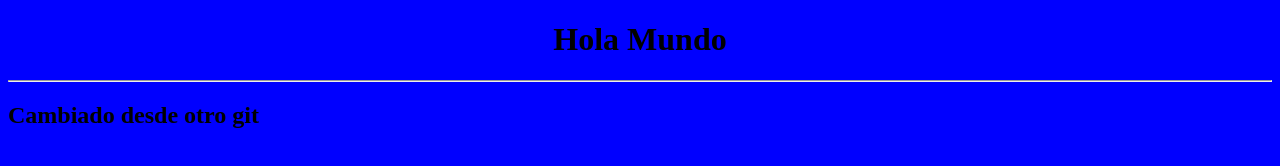
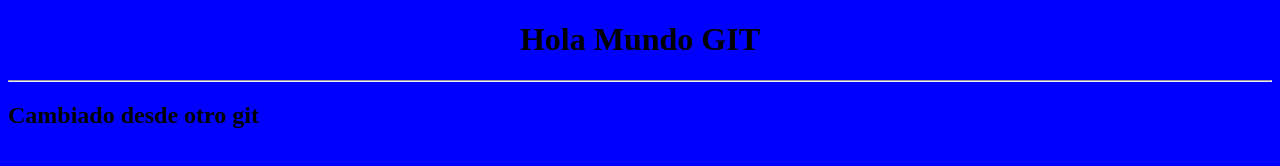
Before and after one commit to Albertotestgit/prueba_git_remoto, a plain HTML site: page index.html in a window 1280 px wide. Drawn offline with Linux system fonts and the light colour scheme.

Commit message:
Update index.html

```diff
--- a/index.html
+++ b/index.html
@@ -7,7 +7,7 @@
      <link rel="stylesheet" href="css/styles.css">
 </head>
 <body>
-    <h1>Hola Mundo</h1>
+    <h1>Hola Mundo GIT</h1>
     <hr>
     <h2> Cambiado desde otro git</h2>
 </body>
```
